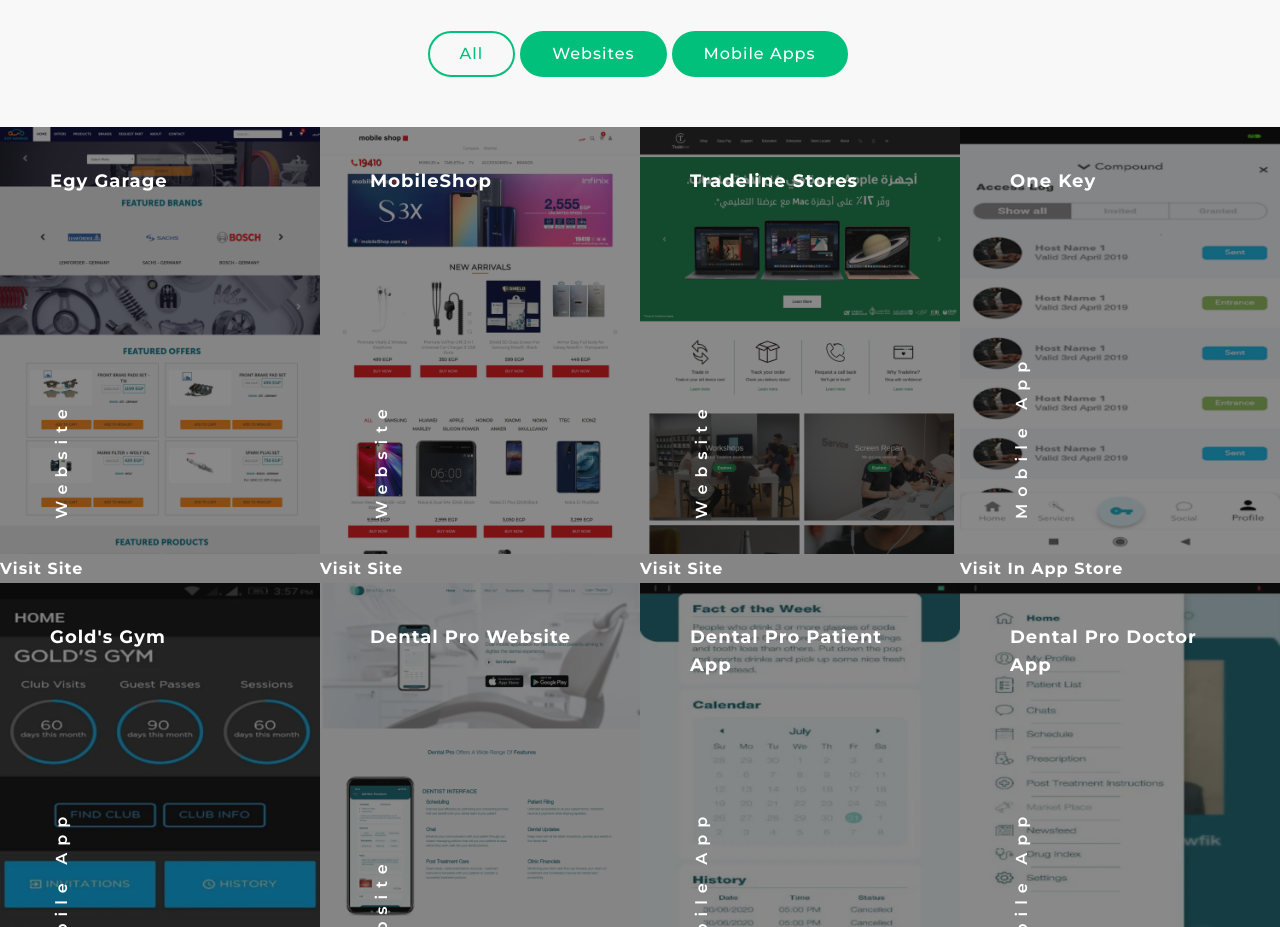
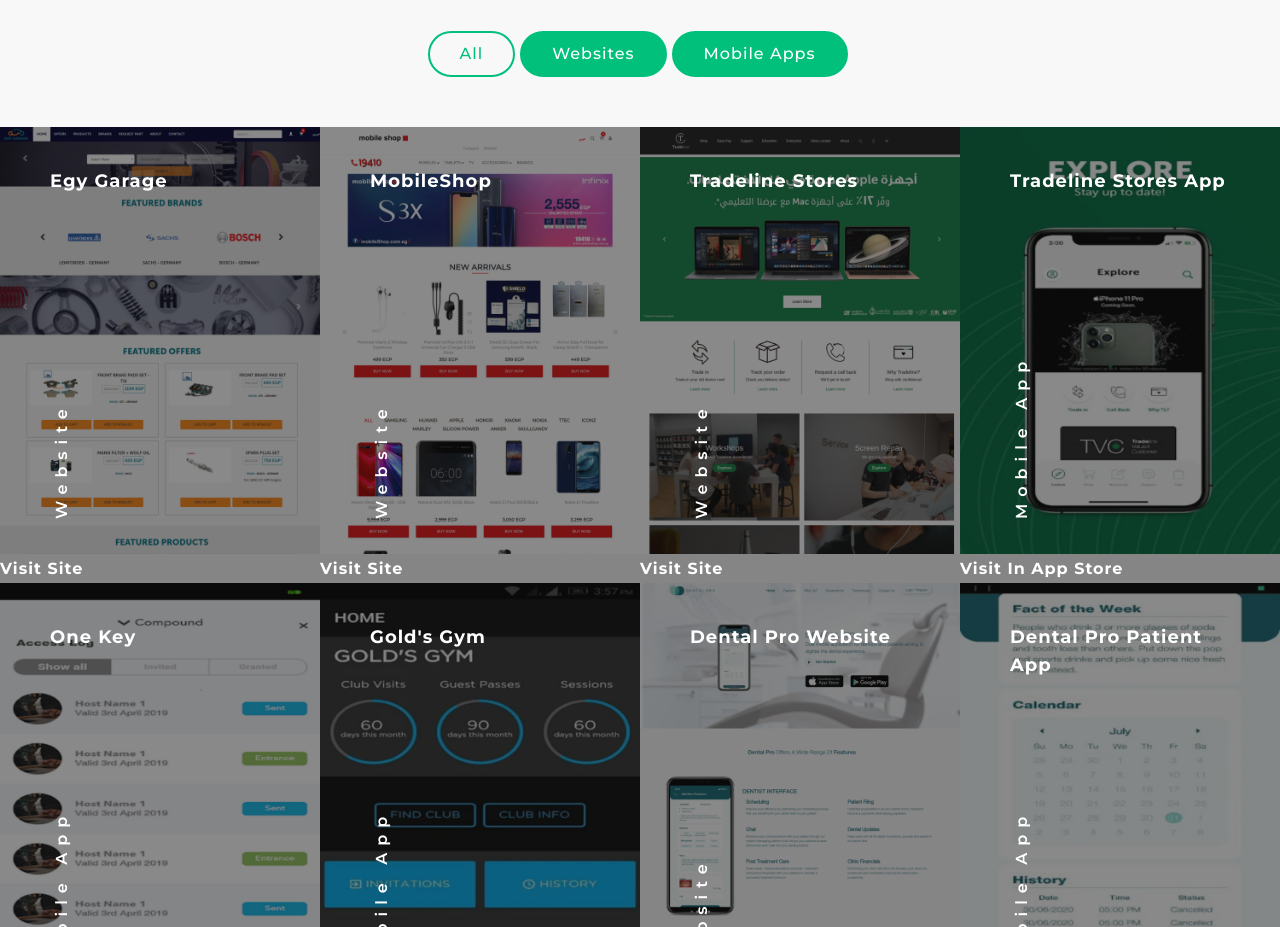
Before and after one commit to mtaweela/portfolio, a plain HTML site: page index.html in a window 1280 px wide. Shown: the part 3920-4847 px from the top of the page. Drawn offline with nearby package versions, Linux system fonts and the light colour scheme.

Commit message:
-- add tradeline stores app

```diff
--- a/index.html
+++ b/index.html
@@ -415,6 +415,26 @@
 								</div>
 							</div>
 
+							<!-- Tradeline Stores App -->
+							<div class="column mix development mobileapp col-md-6 col-lg-3">
+								<div class="row">
+									<div class="project">
+										<a href="images/gallery/trandline-stores-app.png" data-fancybox="gallery">
+											<figure>
+												<img src="images/gallery/trandline-stores-app.png" alt="image" />
+												<figcaption>
+													<h5 class="project-title">Tradeline Stores App</h5>
+													<h6 class="project-category">Mobile App</h6>
+													<div class="project-zoom"></div>
+												</figcaption>
+											</figure>
+										</a>
+										<a href="https://play.google.com/store/apps/details?id=com.bit68.tradeline"
+											target="_blank"><b class="project-title">Visit
+												in App Store</b></a>
+									</div>
+								</div>
+							</div>
 							<!-- One Key -->
 							<div class="column mix development mobileapp col-md-6 col-lg-3">
 								<div class="row">
```
Also changed, not shown: images/gallery/trandline-stores-app.png (added).
